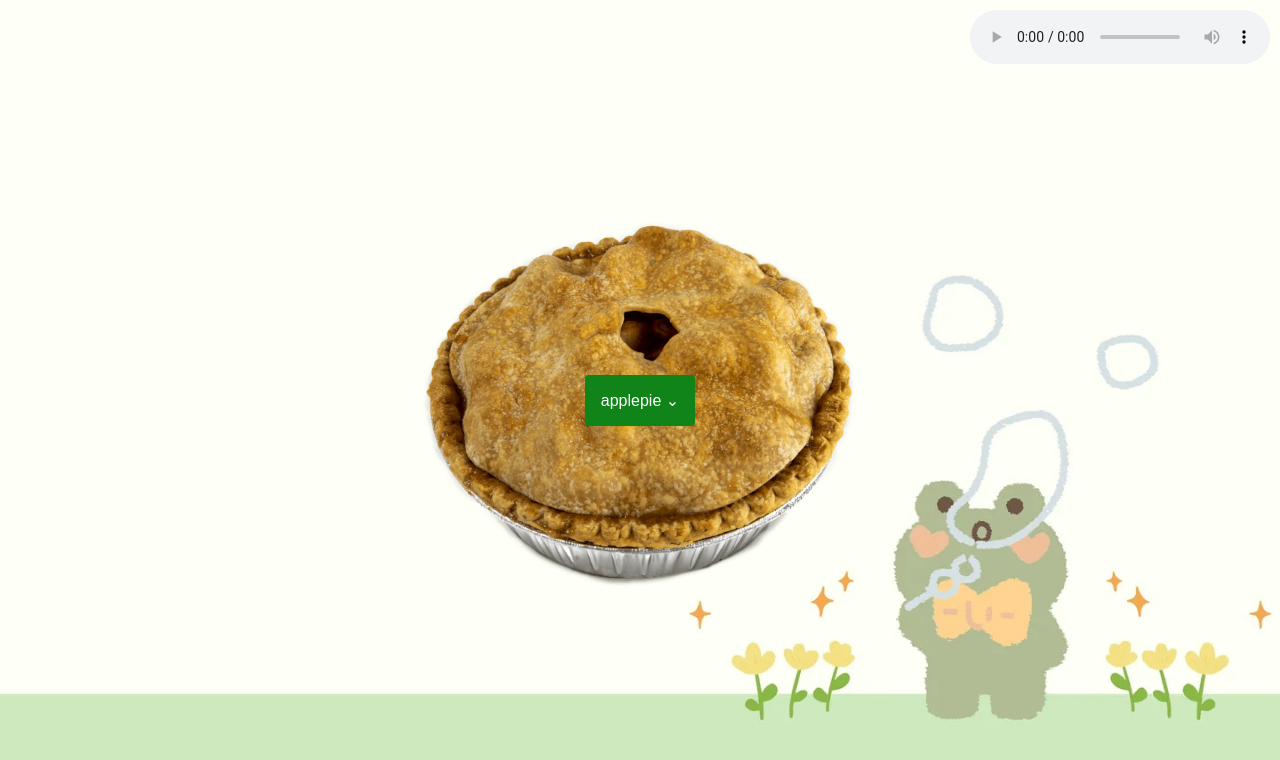
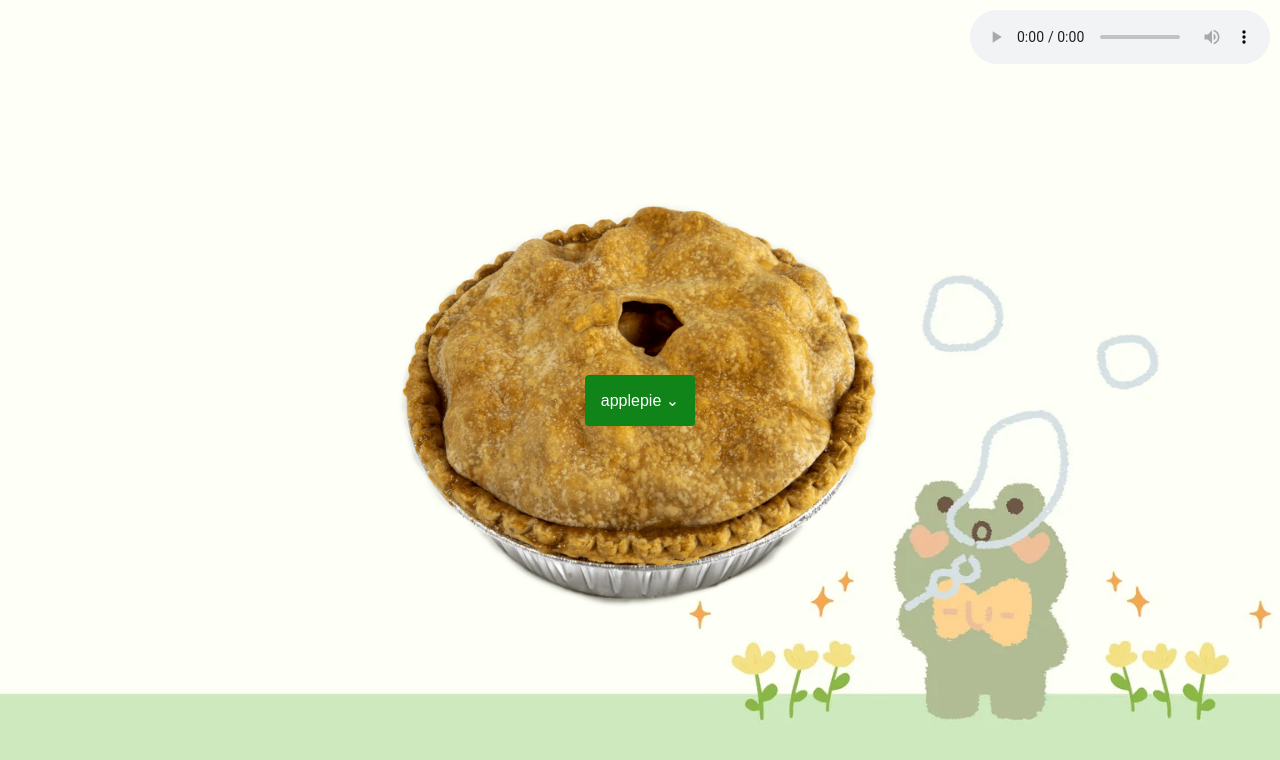
Before and after one commit to Sometk/pie, a plain HTML site: page index.html in a window 1280 px wide. Drawn offline with Linux system fonts and the light colour scheme.

Commit message:
increase image size again

```diff
--- a/styles.css
+++ b/styles.css
@@ -20,8 +20,8 @@ body, html {
 
 .image-container {
     position: absolute;
-    width: 450px;  /* Adjust this value to your desired width */
-    height: 450px; /* Adjust this value to your desired height */
+    width: 500px;  /* Adjust this value to your desired width */
+    height: 500px; /* Adjust this value to your desired height */
     top: 50%;
     left: 50%;
     transform: translate(-50%, -50%); /* Center the container */
```
